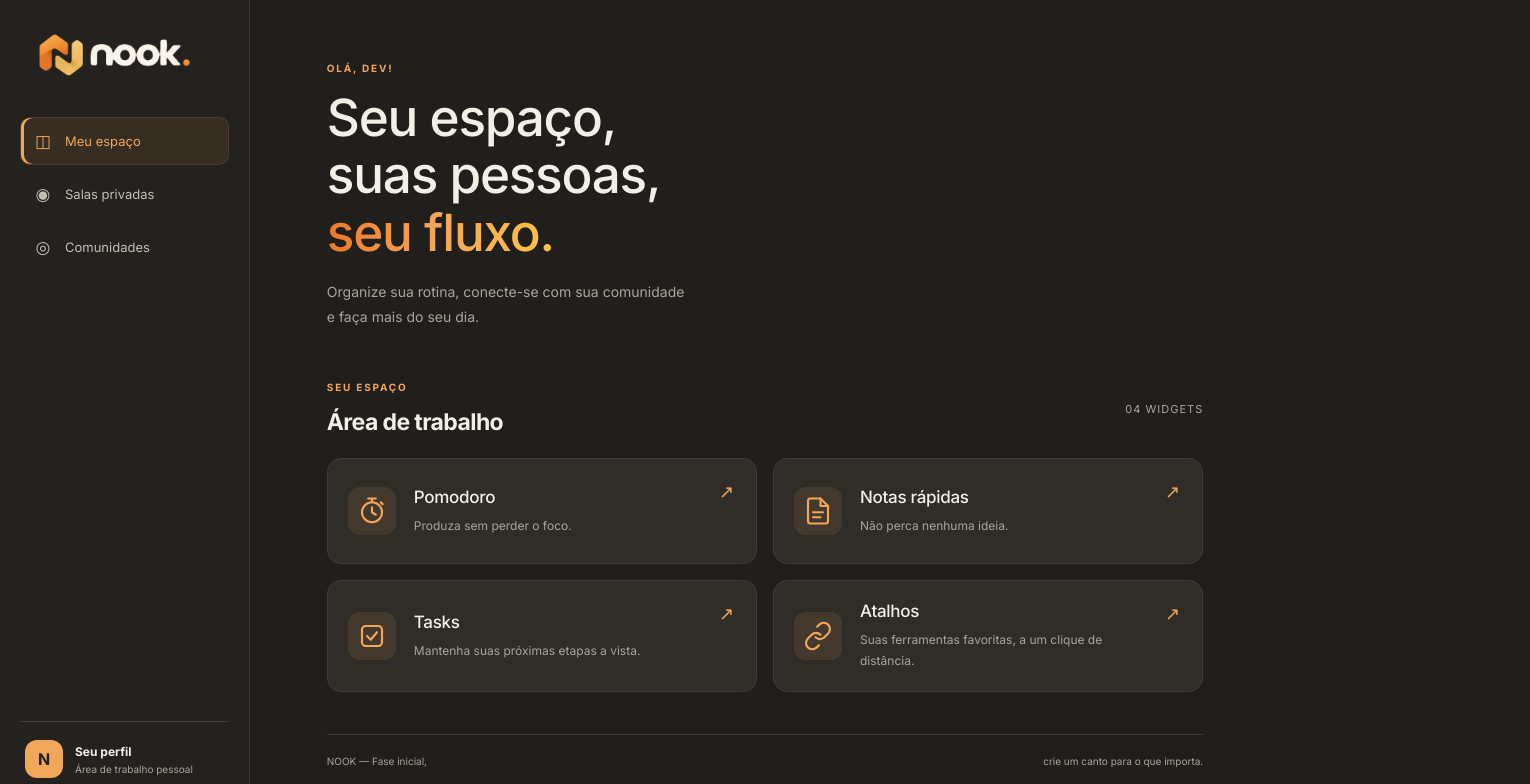
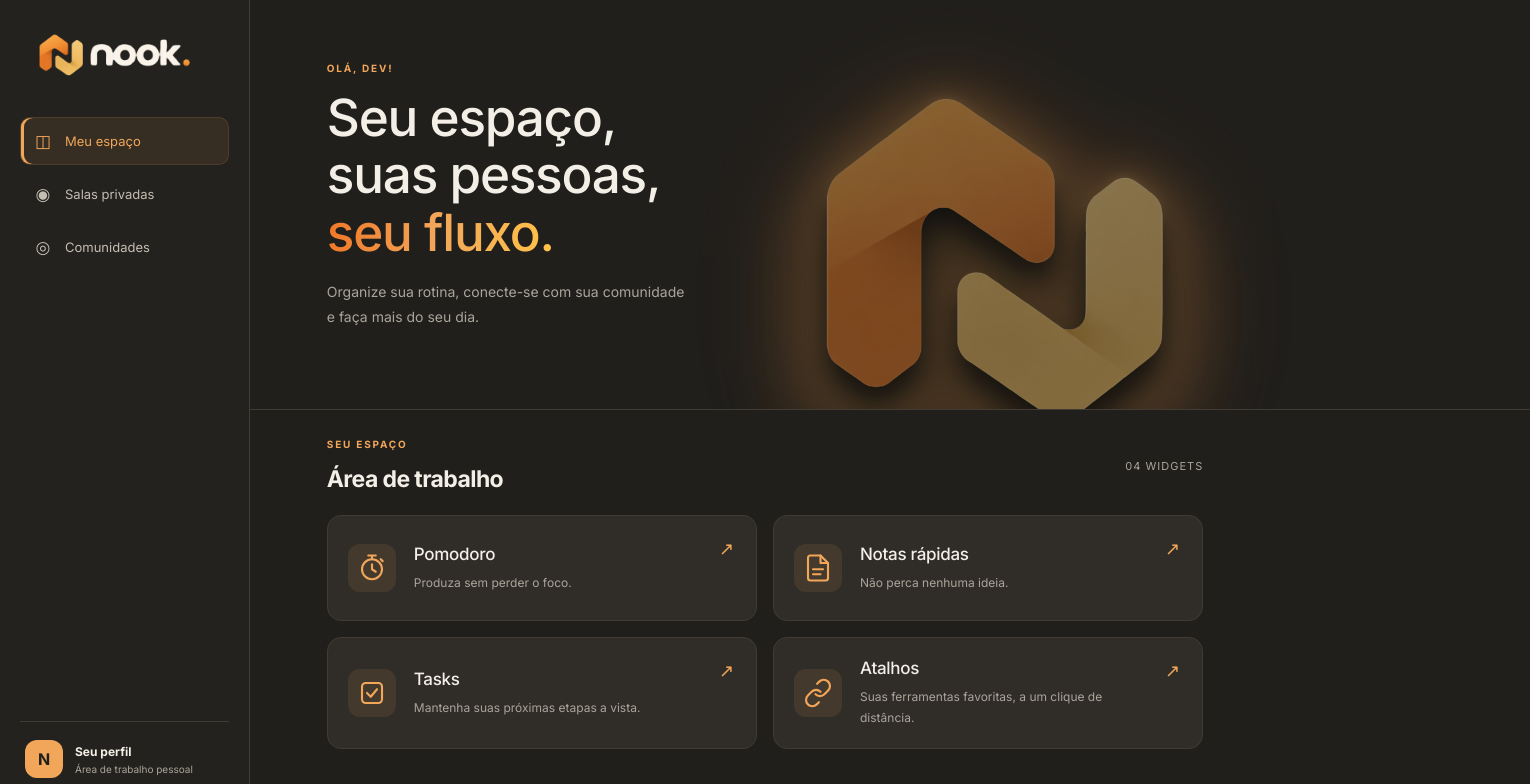
Before and after one commit to Miaunisul/Nook, a React (Vite) app in the folder apps/web/: page / in a window 1280 px wide. Shown: the top 784 px of the page, 1530 px wide, since content can reach past the window. Built offline with nearby package versions, Linux system fonts and the light colour scheme.

Commit message:
feat(web): implement home hero section

```diff
--- a/apps/web/src/App.tsx
+++ b/apps/web/src/App.tsx
@@ -279,6 +279,13 @@ function App() {
 
       <section className="workspace" id="workspace">
         {paginaAtual === 'home' && (
+          <div className="hero">
+    <img
+      className="hero-symbol"
+      src="/Nook-Logo-Sybol.png"
+      alt=""
+      aria-hidden="true"
+    />
           <div className="welcome">
             <p className="eyebrow">Olá, dev!</p>
             <h1 className="welcome-title">
@@ -293,7 +300,12 @@ function App() {
               mais do seu dia.
             </p>
           </div>
-        )}
+            </div>
+
+)}
+{paginaAtual === 'home' && (
+        <div className="hero-divider" aria-hidden="true" />
+      )}
 
         <section className="widget-section" aria-labelledby="widgets-title">
           <div className="section-heading">
--- a/apps/web/src/styles.css
+++ b/apps/web/src/styles.css
@@ -166,7 +166,6 @@ a {
   align-items: center;
   justify-content: space-between;
   gap: 16px;
-  border-bottom: 1px solid var(--border);
 }
 
 .breadcrumb {
@@ -1079,3 +1078,53 @@ a {
   -webkit-background-clip: text;
   -webkit-text-fill-color: transparent;
 }
+
+.hero {
+  position: relative;
+  isolation: isolate;
+  display: flex;
+  min-height: 310px;
+  align-items: flex-start;
+  margin-bottom: 28px;
+  overflow: visible;
+  clip-path: inset(-200px -200px -28px -200px);
+}
+
+.welcome {
+  position: relative;
+  z-index: 1;
+}
+
+.hero-symbol {
+  position: absolute;
+  z-index: 0;
+  width: 600px;
+  height: 600px;
+  right: -85px;
+  bottom: -165px;
+  object-fit: contain;
+  opacity: 0.48;
+  pointer-events: none;
+  filter:
+    drop-shadow(0px 18px 14px rgba(0, 0, 0, 0.9))
+    drop-shadow(0 28px 34px rgba(0, 0, 0, 0.72))
+    drop-shadow(0 0 6px rgba(255, 184, 92, 0.65))
+    drop-shadow(0 0 18px rgba(242, 166, 90, 0.5))
+    drop-shadow(0 0 38px rgba(240, 120, 40, 0.32))
+    drop-shadow(0 0 60px rgba(240, 120, 40, 0.18));
+}
+
+.hero {
+  border-bottom: none;
+}
+
+.hero-divider {
+  position: relative;
+  width: calc(100vw + 250px);
+  height: 1px;
+  margin-top: 0;
+  margin-left: calc(-250px - clamp(24px, 6vw, 88px));
+  margin-bottom: 28px;
+  background: var(--border);
+  pointer-events: none;
+}
```
